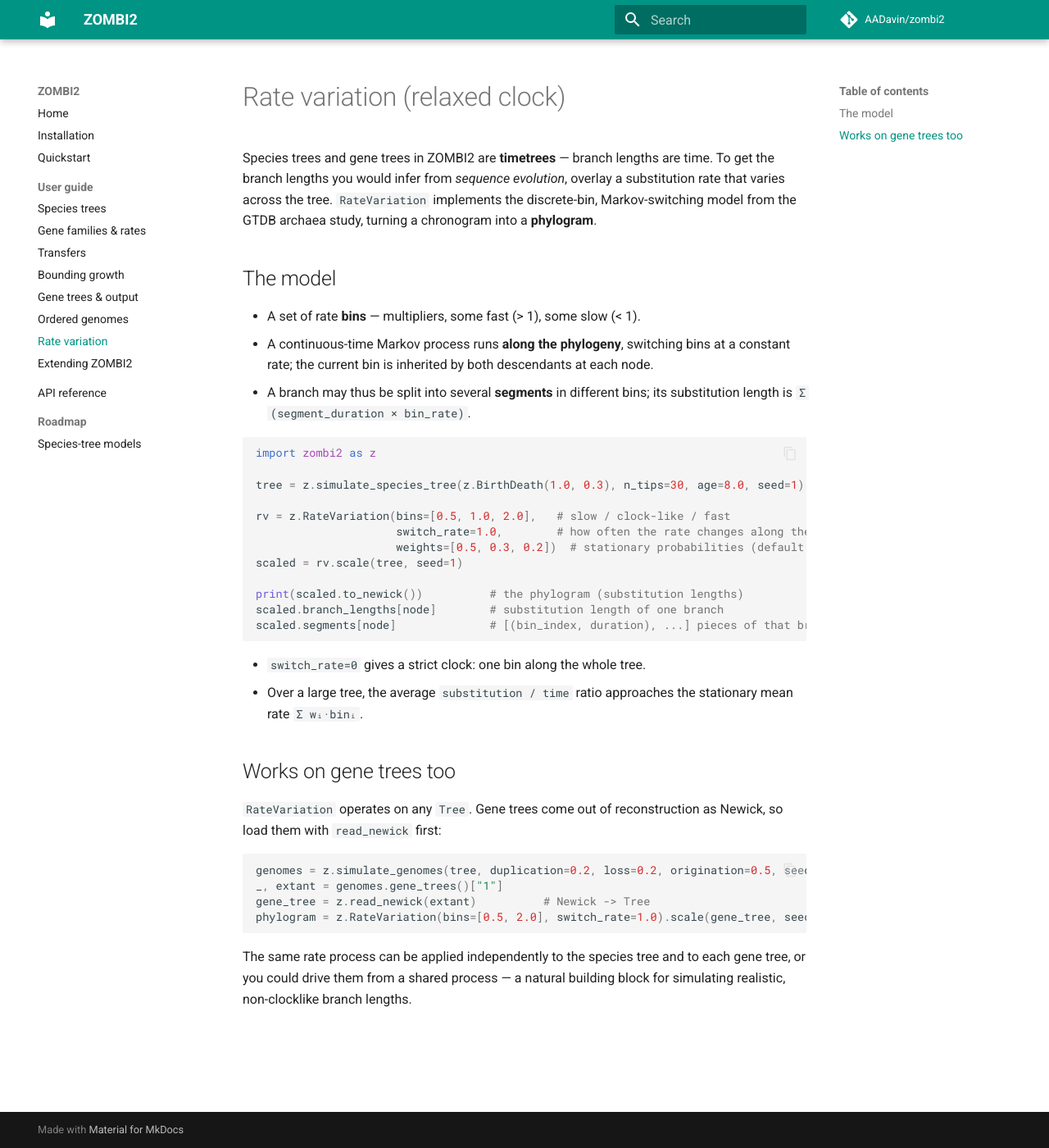
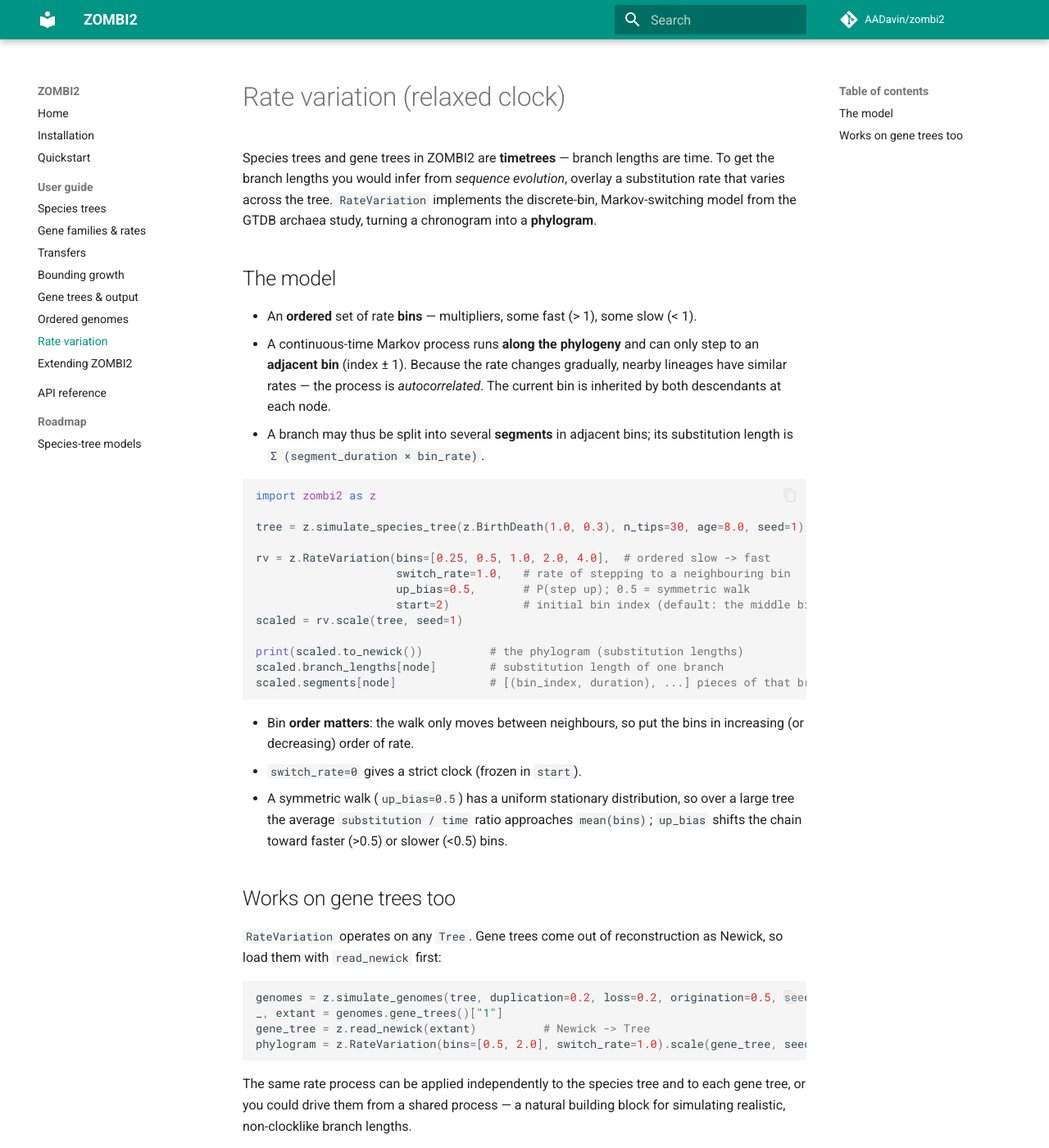
Before and after one commit to AADavin/zombi2, an MkDocs documentation site: the page built from docs/guide/rate-variation.md, in a window 1280 px wide and 1400 px high. Shown: the whole window at 82% size. Built offline with MkDocs 1.6.1 and Material for MkDocs 9.7.7, drawn with Linux system fonts in a browser that asks for light colours; comment, search, counter and statistics services are not loaded.

Commit message:
RateVariation: autocorrelated nearest-neighbour walk over ordered bins
Corrects the rate-variation model to match the intended (GTDB-archaea) behaviour: the Markov chain steps only to an ADJACENT bin (index +/-1) rather than jumping to any bin, so the rate changes gradually and is autocorrelated along the tree. Bins are now ordered; the old 'weights' argument is replaced by 'up_bias' (P of stepping up; 0.5 = symmetric, uniform stationary) and 'start' (initial bin index, default middle). Boundaries reflect naturally. A test asserts consecutive within-branch segments differ by exactly +/-1.

Co-Authored-By: Claude Opus 4.8 <noreply@anthropic.com>

````diff
--- a/docs/guide/rate-variation.md
+++ b/docs/guide/rate-variation.md
@@ -7,10 +7,12 @@ model from the GTDB archaea study, turning a chronogram into a **phylogram**.
 
 ## The model
 
-- A set of rate **bins** — multipliers, some fast (> 1), some slow (< 1).
-- A continuous-time Markov process runs **along the phylogeny**, switching bins at a
-  constant rate; the current bin is inherited by both descendants at each node.
-- A branch may thus be split into several **segments** in different bins; its substitution
+- An **ordered** set of rate **bins** — multipliers, some fast (> 1), some slow (< 1).
+- A continuous-time Markov process runs **along the phylogeny** and can only step to an
+  **adjacent bin** (index ± 1). Because the rate changes gradually, nearby lineages have
+  similar rates — the process is *autocorrelated*. The current bin is inherited by both
+  descendants at each node.
+- A branch may thus be split into several **segments** in adjacent bins; its substitution
   length is `Σ (segment_duration × bin_rate)`.
 
 ```python
@@ -18,9 +20,10 @@ import zombi2 as z
 
 tree = z.simulate_species_tree(z.BirthDeath(1.0, 0.3), n_tips=30, age=8.0, seed=1)
 
-rv = z.RateVariation(bins=[0.5, 1.0, 2.0],   # slow / clock-like / fast
-                     switch_rate=1.0,        # how often the rate changes along the tree
-                     weights=[0.5, 0.3, 0.2])  # stationary probabilities (default uniform)
+rv = z.RateVariation(bins=[0.25, 0.5, 1.0, 2.0, 4.0],  # ordered slow -> fast
+                     switch_rate=1.0,   # rate of stepping to a neighbouring bin
+                     up_bias=0.5,       # P(step up); 0.5 = symmetric walk
+                     start=2)           # initial bin index (default: the middle bin)
 scaled = rv.scale(tree, seed=1)
 
 print(scaled.to_newick())          # the phylogram (substitution lengths)
@@ -28,9 +31,12 @@ scaled.branch_lengths[node]        # substitution length of one branch
 scaled.segments[node]              # [(bin_index, duration), ...] pieces of that branch
 ```
 
-- `switch_rate=0` gives a strict clock: one bin along the whole tree.
-- Over a large tree, the average `substitution / time` ratio approaches the stationary mean
-  rate `Σ wᵢ·binᵢ`.
+- Bin **order matters**: the walk only moves between neighbours, so put the bins in
+  increasing (or decreasing) order of rate.
+- `switch_rate=0` gives a strict clock (frozen in `start`).
+- A symmetric walk (`up_bias=0.5`) has a uniform stationary distribution, so over a large
+  tree the average `substitution / time` ratio approaches `mean(bins)`; `up_bias` shifts
+  the chain toward faster (>0.5) or slower (<0.5) bins.
 
 ## Works on gene trees too
 
````
Also changed, not shown: 2 other files.
